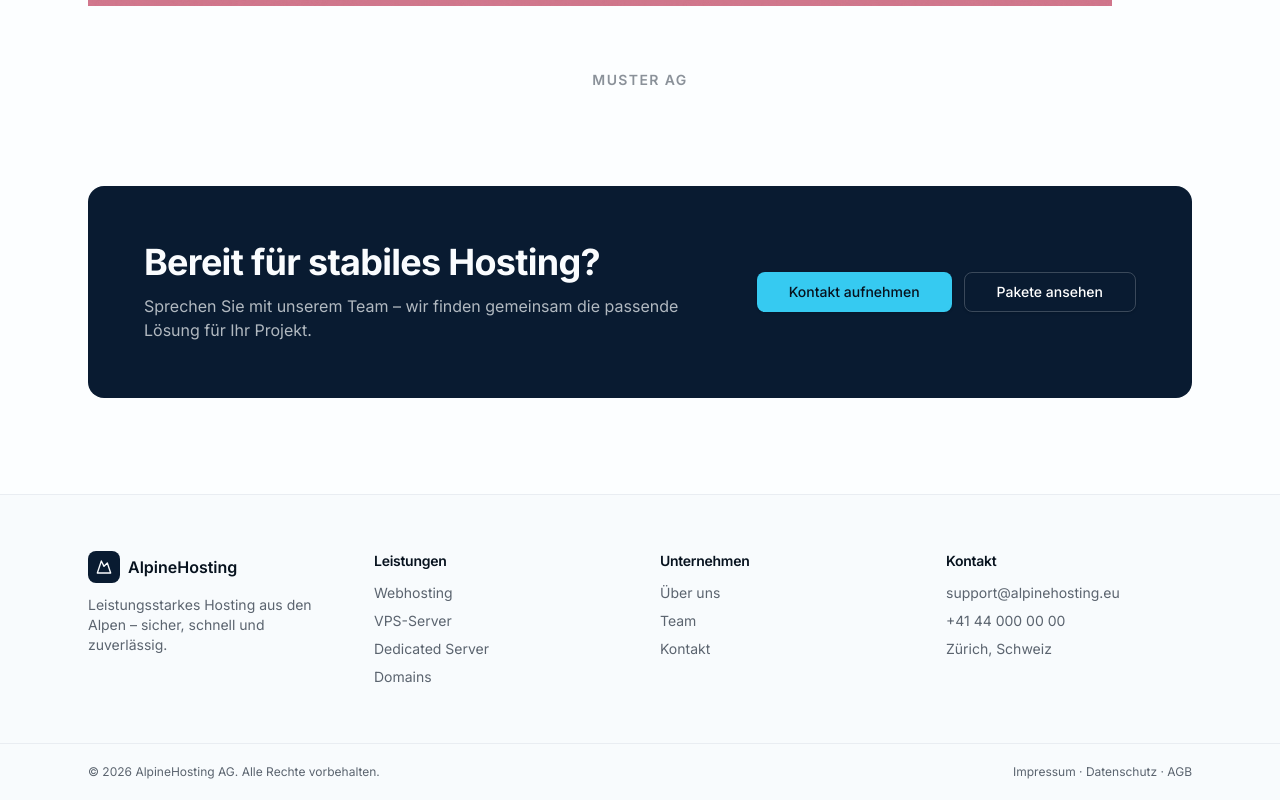
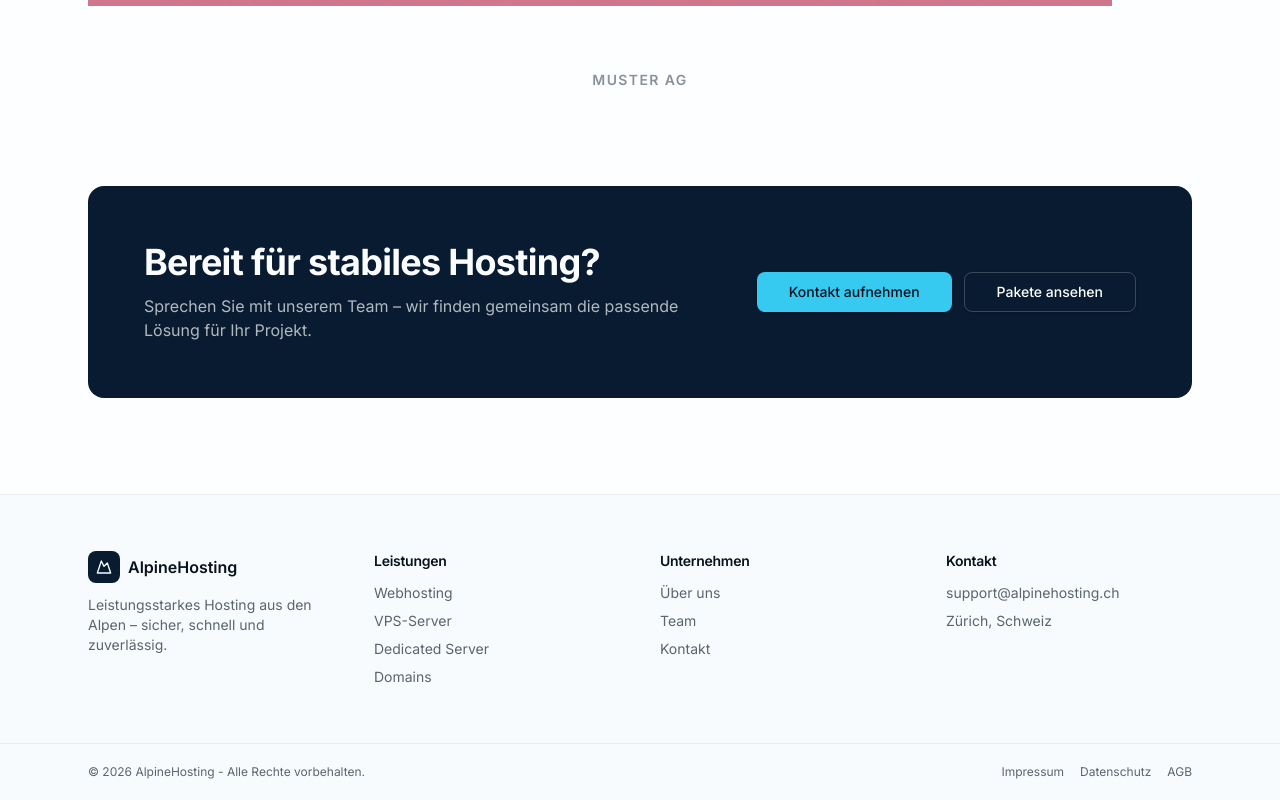
Before and after one commit to ScR420/alpinehosting, a Next.js app: page / in a window 1280 px wide. Shown: the part 3776-4576 px from the top of the page. Built offline with nearby package versions, Linux system fonts and the light colour scheme.

Commit message:
Modify footer contact information and links
Updated contact email and footer text for AlpineHosting.

```diff
--- a/src/components/site/Footer.tsx
+++ b/src/components/site/Footer.tsx
@@ -48,16 +48,25 @@ export function Footer() {
         <div>
           <h4 className="text-sm font-semibold">Kontakt</h4>
           <ul className="mt-3 space-y-2 text-sm text-muted-foreground">
-            <li>support@alpinehosting.eu</li>
-            <li>+41 44 000 00 00</li>
+            <li>support@alpinehosting.ch</li>
             <li>Zürich, Schweiz</li>
           </ul>
         </div>
       </div>
       <div className="border-t border-border/60">
         <div className="container-page flex flex-col items-center justify-between gap-2 py-5 text-xs text-muted-foreground md:flex-row">
-          <span>© {new Date().getFullYear()} AlpineHosting AG. Alle Rechte vorbehalten.</span>
-          <span>Impressum · Datenschutz · AGB</span>
+          <span>© {new Date().getFullYear()} AlpineHosting - Alle Rechte vorbehalten.</span>
+          <div className="flex gap-4">
+            <Link href="/impressum" className="hover:text-foreground transition-colors">
+              Impressum
+            </Link>
+            <Link href="/datenschutz" className="hover:text-foreground transition-colors">
+              Datenschutz
+            </Link>
+            <Link href="/agb" className="hover:text-foreground transition-colors">
+              AGB
+            </Link>
+          </div>
         </div>
       </div>
     </footer>
```
